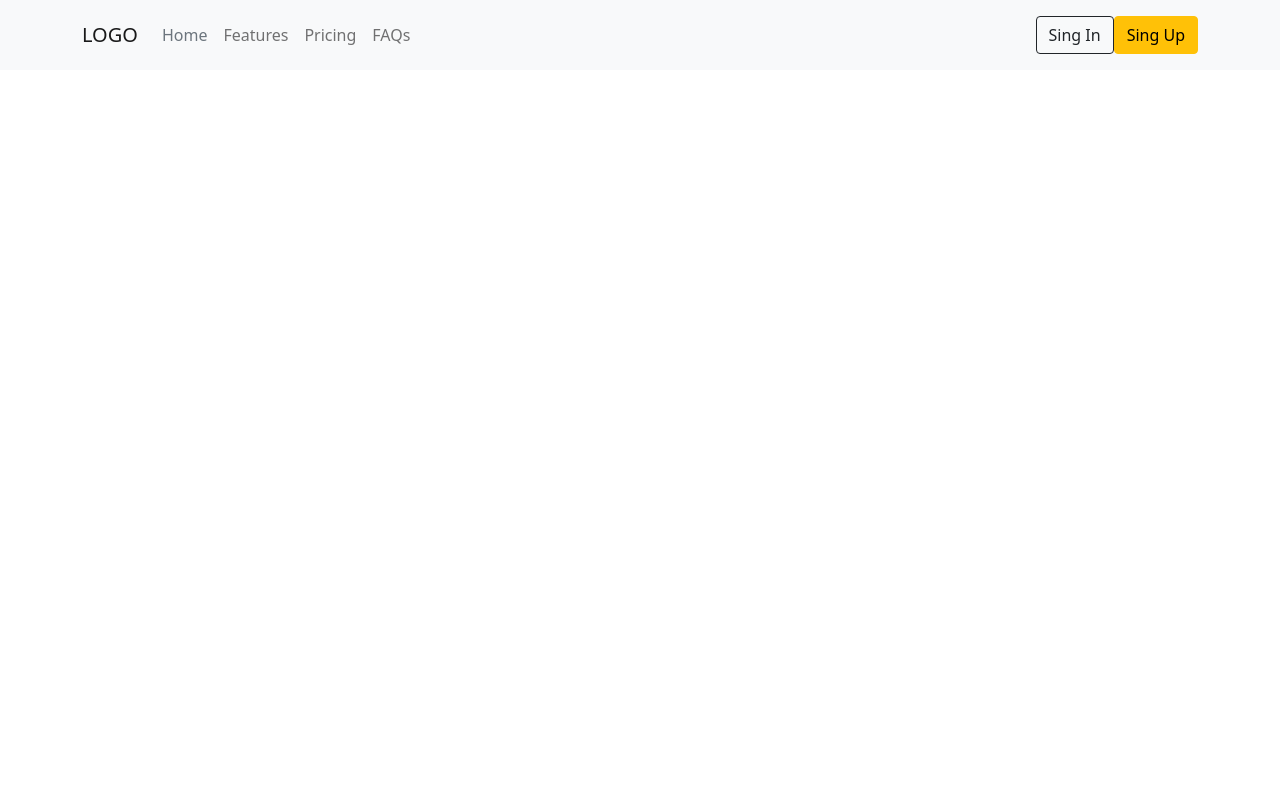
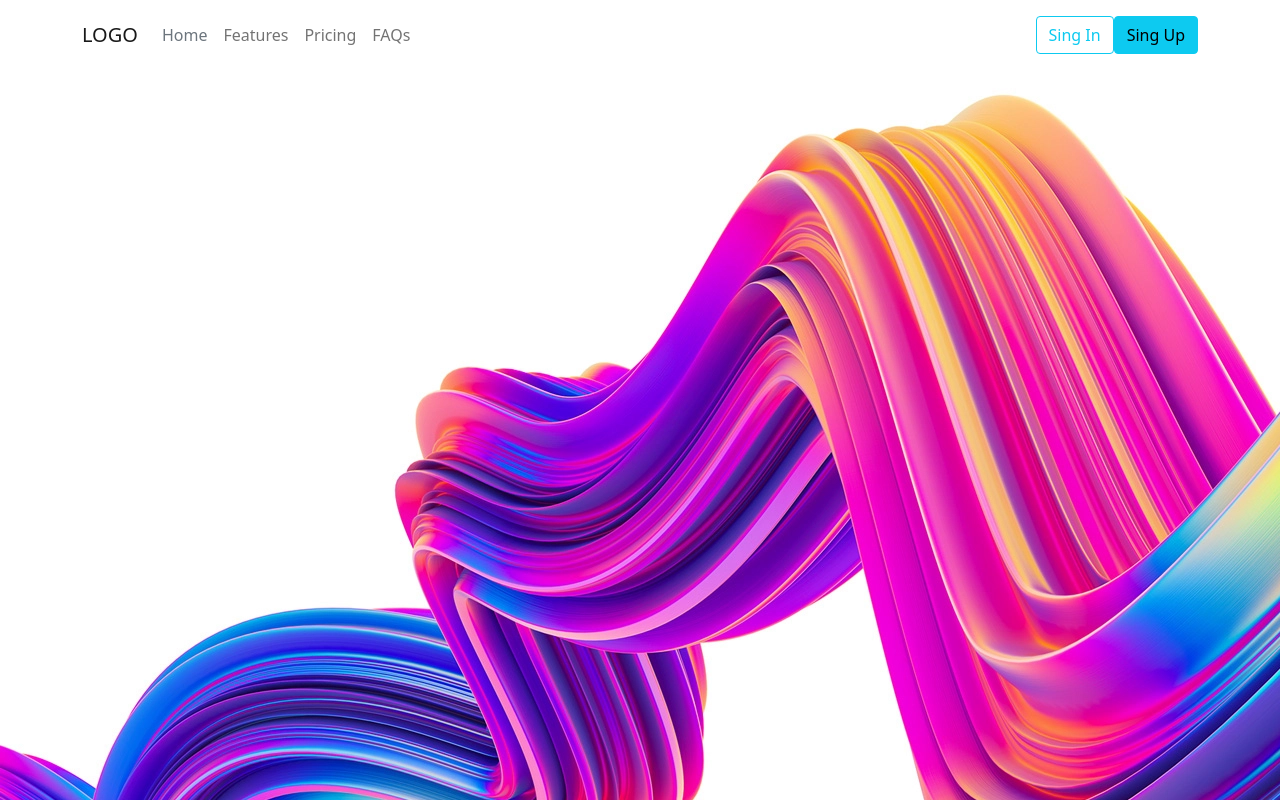
Before and after one commit to juliaSerpa1/PageReactPlans, a React (Create React App) app: page / in a window 1280 px wide. Built offline with nearby package versions, Linux system fonts and the light colour scheme.

Commit message:
adicionando background e padronizando paleta

```diff
--- a/package.json
+++ b/package.json
@@ -1,5 +1,5 @@
 {
-  "name": "myapp",
+  "name": "landingpagereact",
   "version": "0.1.0",
   "private": true,
   "dependencies": {
@@ -37,6 +37,7 @@
     ]
   },
   "devDependencies": {
+    "nodemon": "^2.0.15",
     "webpack": "^5.65.0",
     "webpack-cli": "^4.9.1"
   }
--- /dev/null
+++ b/src/App.css
@@ -0,0 +1,3 @@
+body{
+    background: url("../public/img/liquidabstract3D.png");
+}
--- a/src/App.js
+++ b/src/App.js
@@ -1,12 +1,11 @@
-
-import React, { Component } from "react";
-
+import  React  from 'react';
+import './App.css';
 import Header from "./components/Header";
 
 const App = () => {
     return(
       <>
-        <div>
+        <div className='App cover-container'>
           <Header/>
         </div>
       </>
--- a/src/components/Header/index.js
+++ b/src/components/Header/index.js
@@ -10,7 +10,7 @@ const Header = () => {
     return (
         <>
         <header>
-            <div className="navbar navbar-expand-lg navbar-light bg-light">
+            <div className="navbar navbar-expand-lg navbar-light">
                 <div class="container">
                     <a class="navbar-brand" href="#">LOGO</a>
                     <button class="navbar-toggler" type="button" data-bs-toggle="collapse" data-bs-target="#navbarSupportedContent" aria-controls="navbarSupportedContent" aria-expanded="false" aria-label="Toggle navigation">
@@ -32,11 +32,11 @@ const Header = () => {
                             </li>
                         </ul>
                         <div class="text-end">
-                            <button type="button" class="btn btn-outline-dark"  data-bs-toggle="modal" data-bs-target="#modalSignin">
+                            <button type="button" class="btn btn-outline-info"  data-bs-toggle="modal" data-bs-target="#modalSignin">
                                 <Signin/>
                                 Sing In
                             </button>
-                            <button type="button" class="btn btn-warning" data-bs-toggle="modal" data-bs-target="#modalSignup">
+                            <button type="button" class="btn btn-info" data-bs-toggle="modal" data-bs-target="#modalSignup">
                                 <Signup/>
                                 Sing Up
                             </button>
```
Also changed, not shown: public/img/liquidabstract3D.png (added), src/components/Header/style.css (line endings or trailing spaces), 1 other file (tests, documents, lock files or other folders).
